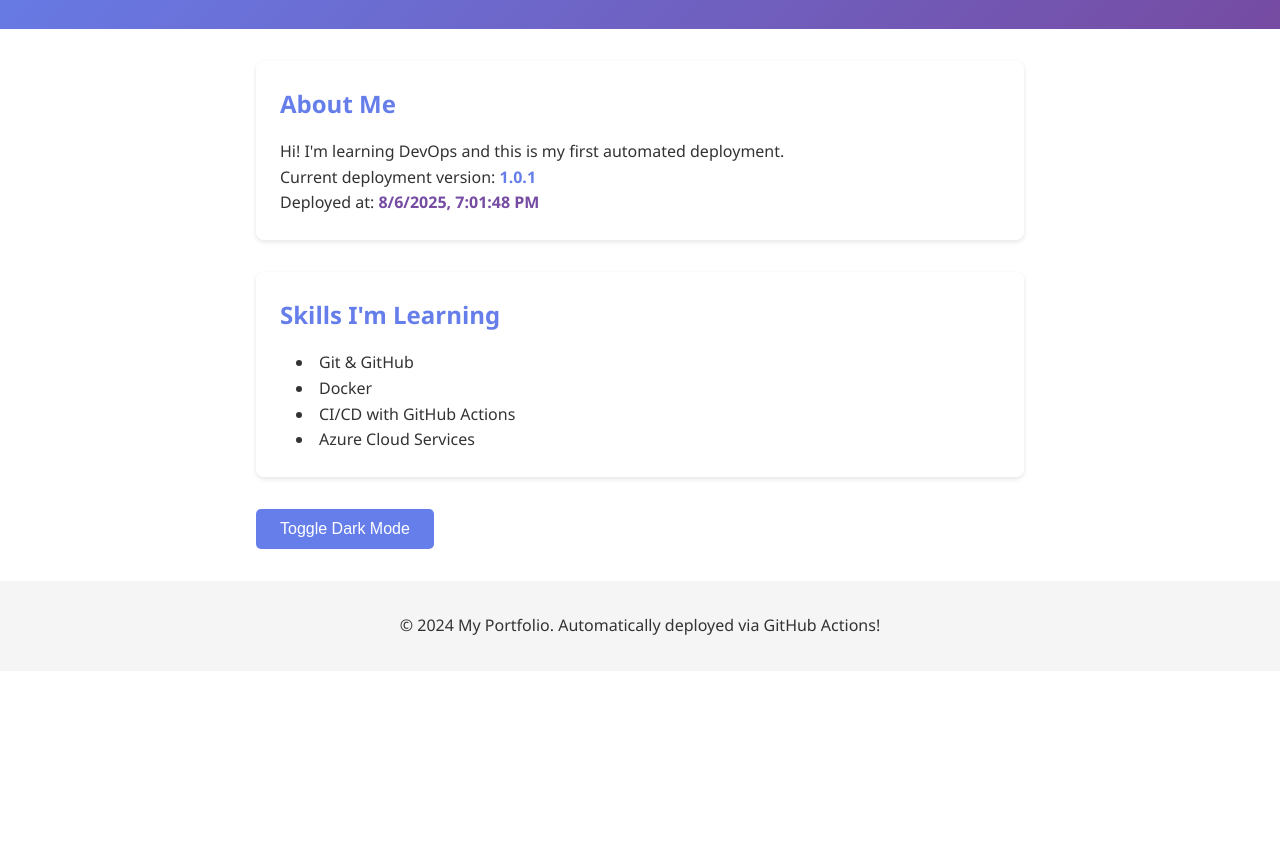
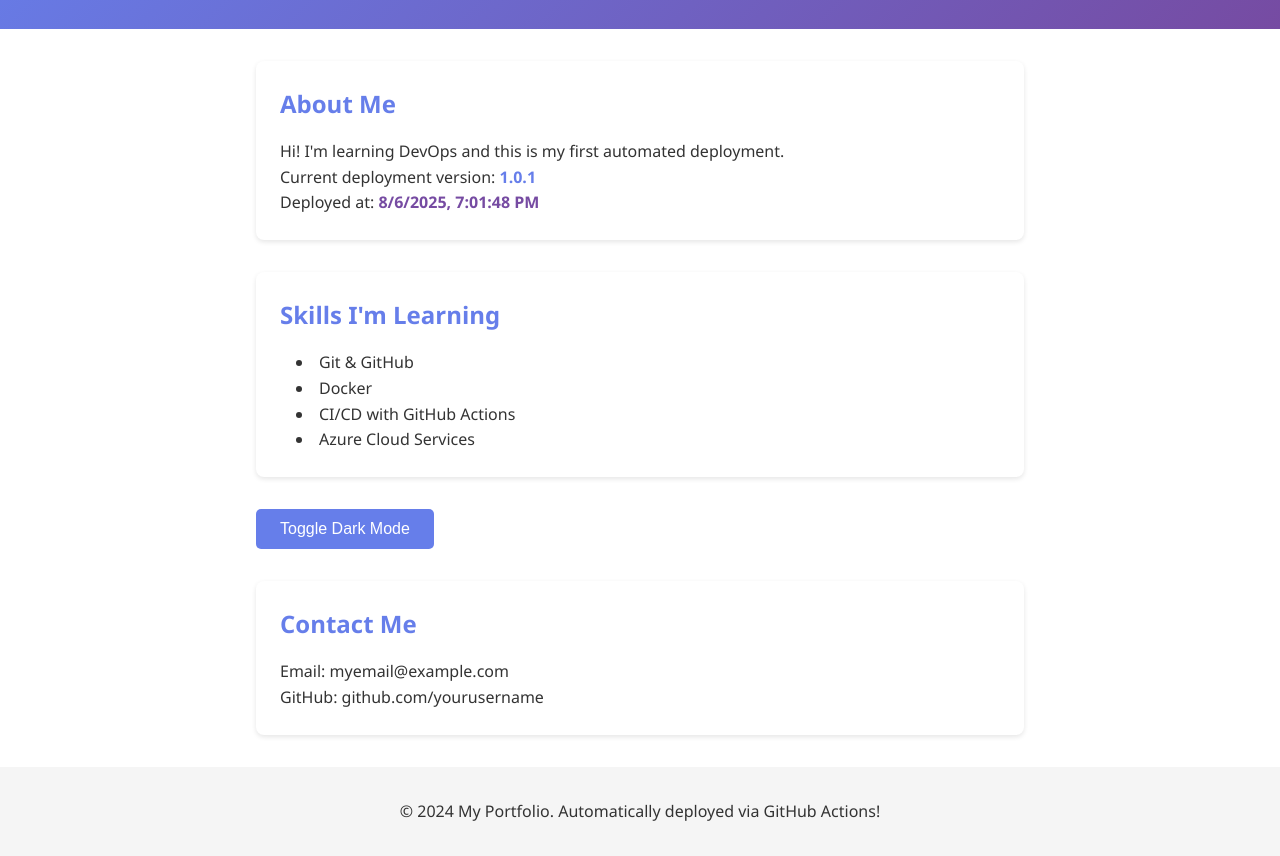
Before and after one commit to jimhenley/my-portfolio, a plain HTML site: page index.html in a window 1280 px wide. Shown: the part 112-968 px from the top of the page. Before the commit the page ends 800 px from the top, so only its background shows below. Drawn offline with Linux system fonts and the light colour scheme.

Commit message:
Add contact section

```diff
--- a/index.html
+++ b/index.html
@@ -31,6 +31,12 @@
         </section>
 
         <button id="theme-toggle">Toggle Dark Mode</button>
+    <!-- Add this before the closing </main> tag -->
+        <section class="contact">
+            <h2>Contact Me</h2>
+            <p>Email: myemail@example.com</p>
+            <p>GitHub: github.com/yourusername</p>
+        </section>
     </main>
 
     <footer>
```
